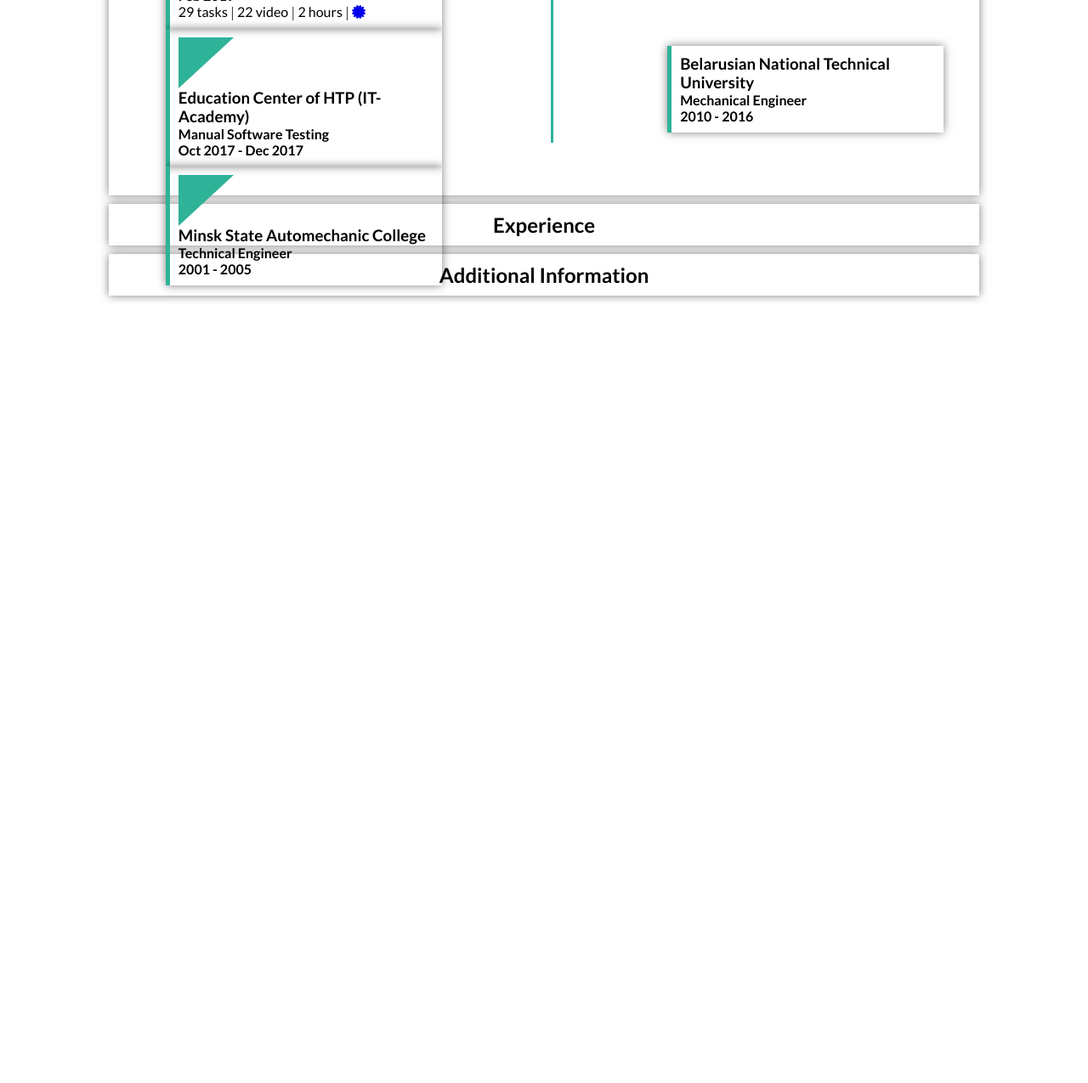
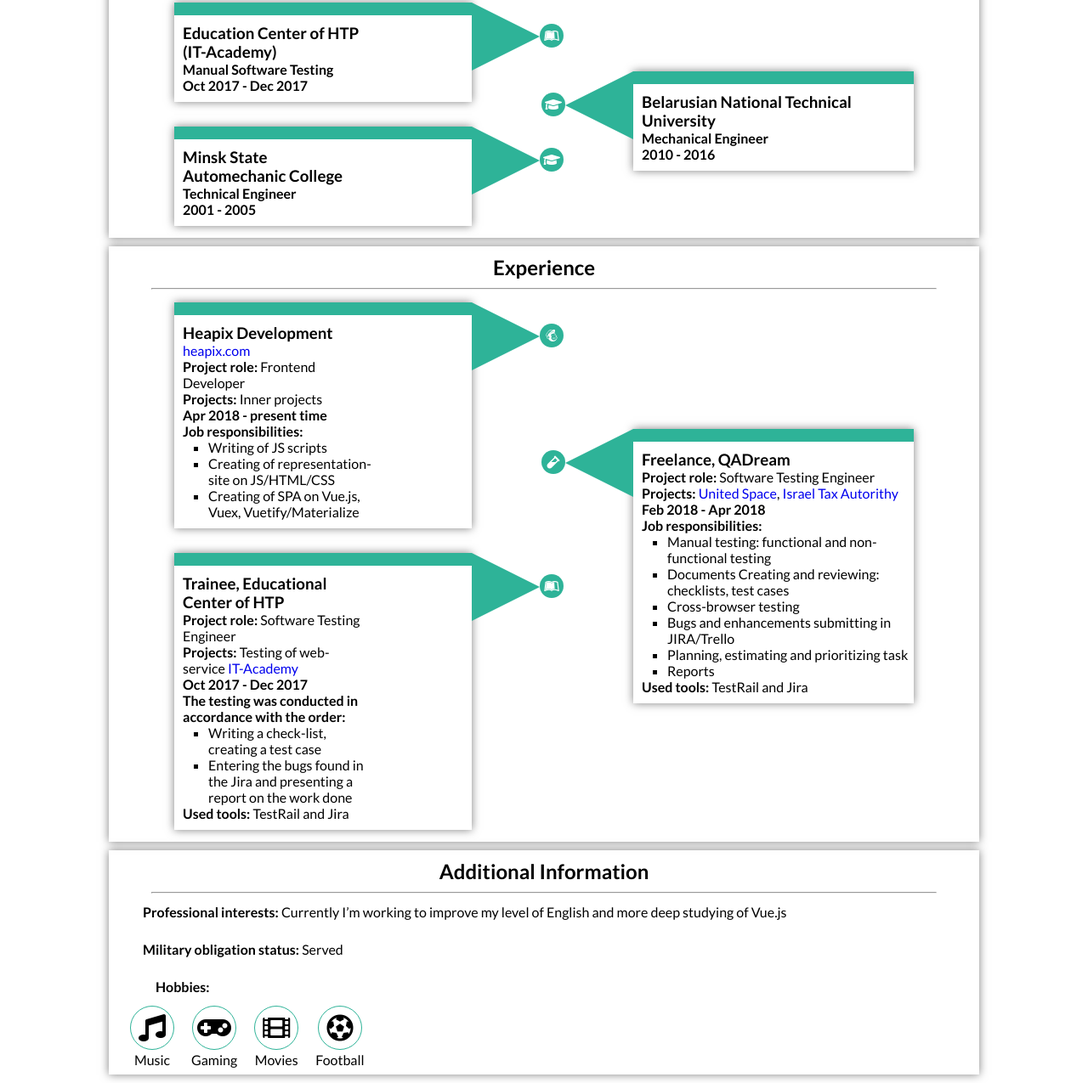
Before and after one commit to RRuslanIv/rsschool-2019Q1-cv, a plain HTML site: page index.html in a window 1280 px wide. Shown: the part 1140-2415 px from the top of the page at 85% size. Before the commit the page ends 1498 px from the top, so only its background shows below. Drawn offline with Linux system fonts and the light colour scheme.

Commit message:
feat: add new sections

```diff
--- a/assets/style.css
+++ b/assets/style.css
@@ -153,10 +153,9 @@ a {
 
 /* Main Skills*/
 
-.skills-content, .education-content {
+.skills-content {
 	width: 100%;
 	display: flex;
-	align-items: center;
 	justify-content: space-around;
 }
 
@@ -216,12 +215,26 @@ input[type=range]:focus::-webkit-slider-runnable-track {
 
 /* Main Education*/
 
+.education-content, .experience-content {
+	width: 100%;
+	display: flex;
+	justify-content: space-between;
+}
+
 .content-left, .content-right {
-	width: 300px;
-	height: 500px;
+	width: 330px;
+	height: 550px;
 	display: flex;
 	flex-direction: column;
 	justify-content: space-around;
+}
+
+.content-left {
+	margin-left: 77px;
+}
+
+.content-right {
+	margin-right: 77px;
 }
 
 .eduaction-line {
@@ -231,28 +244,54 @@ input[type=range]:focus::-webkit-slider-runnable-track {
 	justify-content: space-around;
 }
 
-.line {
+.content-left .content-column, .content-right .content-column {
+	width: 100%;
+	box-shadow: 0 0 10px rgba(0,0,0,0.5);
+	border-top: 15px solid #2eb398;
+	display: flex;
+}
+
+.content-left .content-column {
+	padding: 10px;
+	justify-content: space-around;
+}
+
+.content-right .content-column {
+	padding: 10px 0;
+	justify-content: flex-start;
+}
+
+.content-left .content-items {
+	display: flex;
+	position: relative;
+	left: 118px;
+}
+
+.content-right .content-items {
+	display: flex;
+	position: relative;
+	left: -108px;
+	margin-right: 10px;
+}
+
+.content-right .content-text {
+	margin-left: -108px;
+}
+
+.content-left .line, .content-right .line {
 	width: 0;
 	height: 0;
-	border-top: 60px solid #2eb398;
-	border-right: 65px solid transparent;
+	border-top: 40px solid transparent;
+	border-bottom: 40px solid transparent;
+	margin-top: -25px;
 }
 
-.content-column {
-	width: 100%;
-	box-shadow: 0 0 10px rgba(0,0,0,0.5);
-	border-left: 5px solid #2eb398;
-	padding: 10px;
+.content-left .line {
+	border-left: 80px solid #2eb398;
 }
 
-.content-center {
-	margin-left: 20px;
-}
-
-.trunk {
-	width: 3px;
-	height: 375px;
-	background: #2eb398;
+.content-right .line {
+	border-right: 80px solid #2eb398;
 }
 
 .circle {
@@ -262,16 +301,69 @@ input[type=range]:focus::-webkit-slider-runnable-track {
 	height: 28px;
 	width: 28px;
 	border-radius: 50%;
-	position: relative;
-	bottom: 13px;
-	left: 98%;
 	background: #2eb398;
-}
-
-.content-right .circle {
-	left: -19%;
 }
 
 .circle i {
 	color: #fff;
 }
+
+/* Main Experience*/
+
+.experience-content .content-left, .experience-content .content-right {
+	height: 650px;
+}
+
+.content-text ul {
+	padding-left: 30px;
+	font-family: 'Lato', sans-serif;
+}
+
+.content-text li {
+	list-style-type: square;
+}
+
+/* Main Additional Information*/
+
+.add-info-block-content {
+	width: 100%;
+   line-height: 1.5em;
+}
+
+.add-info-block-content p {
+	padding: 10px 40px;
+   text-align: justify;
+}
+
+.add-info-block-content p i {
+	font-size: 2em;
+	margin-left: 20px;
+}
+
+.info-content-hobby {
+	margin: 0 0 5px 15px;
+/*	border: 5px solid #2eb398;*/
+}
+
+.hobby-list {
+	display: flex;
+}
+
+.hobby-list .item {
+	display: flex;
+	align-items: center;
+	justify-content: center;
+	flex-direction: column;
+	margin: 0 10px;
+}
+
+.hobby-list li i {
+	display: flex;
+	align-items: center;
+	justify-content: center;
+	border: 1px solid #2eb398;
+	width: 50px;
+	height: 50px;
+	border-radius: 50%;
+	font-size: 2em;
+}
--- a/index.html
+++ b/index.html
@@ -185,11 +185,7 @@
 				<div class="education-content">
 					<div class="content-left">
 						<div class="content-column">
-							<div class="line"></div>
-							<div class="circle">
-								<i class="fas fa-brain"></i>
-							</div>
-							<div>
+							<div class="content-text">
 								<h3>FructCode on-line</h3>
 								<h4>HTML/CSS</h4>
 								<h4>Feb 2019</h4>
@@ -216,59 +212,50 @@
 									<a href="https://fructcode.com/ru/certificates/7f027eaa8e70d4b9a195d0a8b8910d08/ru/"><i class="fas fa-certificate"></i></a>
 								</span>
 							</div>
+							<div class="content-items">
+								<div class="line"></div>
+								<div class="circle">
+									<i class="fas fa-brain"></i>
+								</div>
+							</div>
 						</div>
 						<div class="content-column">
-							<div class="line"></div>
+							<div class="content-text">
 								<h3>Education Center of HTP (IT-Academy)</h3>
 								<h4>Manual Software Testing</h4>
 								<h4>Oct 2017 - Dec 2017</h4>
 							</div>
+							<div class="content-items">
+								<div class="line"></div>
+								<div class="circle">
+									<i class="fab fa-leanpub"></i>
+								</div>
+							</div>
+						</div>
 						<div class="content-column">
-							<div class="line"></div>
+							<div class="content-text">
 								<h3>Minsk State Automechanic College</h3>
 								<h4>Technical Engineer</h4>
 								<h4>2001 - 2005</h4>
 							</div>
-					</div>
-
-<!--
-					<div class="eduaction-line">
+							<div class="content-items">
 								<div class="line"></div>
-						<div class="line"></div>
-						<div class="line"></div>
-					</div>
--->
-
-					<div class="content-center">
-						<div class="trunk">
-							<div class="circle">
-								<i class="fas fa-brain"></i>
-							</div>
-							<div class="circle">
-								<i class="fas fa-brain"></i>
-							</div>
-							<div class="circle">
-								<i class="fab fa-leanpub"></i>
-							</div>
-							<div class="circle">
-								<i class="fas fa-graduation-cap"></i>
-								</div>
 								<div class="circle">
 									<i class="fas fa-graduation-cap"></i>
 								</div>
 							</div>
 						</div>
-
-<!--
-					<div class="eduaction-line">
-						<div class="line"></div>
-						<div class="line"></div>
 					</div>
--->
 
 					<div class="content-right">
 						<div class="content-column">
-<!--							<div class="line"></div>-->
+							<div class="content-items">
+								<div class="circle">
+									<i class="fas fa-brain"></i>
+								</div>
+								<div class="line"></div>
+							</div>
+							<div class="content-text">
 								<h3>Netology on-line</h3>
 								<h4>HTML/CSS</h4>
 								<h4>Jan 2019</h4>
@@ -276,11 +263,19 @@
 									<a href="https://netology.ru/sertificate/1525305?p=1&stop=1"><i class="fas fa-certificate"></i></a>
 								</span>
 							</div>
+						</div>
 						<div class="content-column">
-<!--							<div class="line"></div>-->
+							<div class="content-items">
+								<div class="circle">
+									<i class="fas fa-graduation-cap"></i>
+								</div>
+								<div class="line"></div>
+							</div>
+							<div class="content-text">
 								<h3>Belarusian National Technical University</h3>
 								<h4>Mechanical Engineer</h4>
 								<h4>2010 - 2016</h4>
+							</div>
 						</div>
 					</div>
 				</div>
@@ -290,12 +285,117 @@
 		<section class="experience">
 			<div class="experience-block">
 				<h2>Experience</h2>
+				<hr>
+				<div class="experience-content">
+					<div class="content-left">
+						<div class="content-column">
+							<div class="content-text">
+								<h3>Heapix Development</h3>
+								<p>
+									<a href="http://heapix.com/">heapix.com</a>
+								<p>
+								<p><strong>Project role:</strong> Frontend Developer</p>
+								<p><strong>Projects:</strong> Inner projects</p>
+								<h4>Apr 2018 - present time</h4>
+								<h4>Job responsibilities:</h4>
+								<ul>
+									<li>Writing of JS scripts</li>
+									<li>Creating of representation-site on JS/HTML/CSS</li>
+									<li>Creating of SPA on Vue.js, Vuex, Vuetify/Materialize</li>
+								</ul>
+							</div>
+							<div class="content-items">
+								<div class="line"></div>
+								<div class="circle">
+									<i class="fab fa-mailchimp"></i>
+								</div>
+							</div>
+						</div>
+						<div class="content-column">
+							<div class="content-text">
+								<h3>Trainee, Educational Center of HTP</h3>
+								<p><strong>Project role:</strong> Software Testing Engineer</p>
+								<p><strong>Projects:</strong> Testing of web-service <a href="https://it-academy.by/"> IT-Academy</a>
+								</p>
+								<h4>Oct 2017 - Dec 2017</h4>
+								<h4>The testing was conducted in accordance with the order:</h4>
+								<ul>
+									<li>Writing a check-list, creating a test case</li>
+									<li>Entering the bugs found in the Jira and presenting a report on the work done </li>
+								</ul>
+								<p><strong>Used tools:</strong> TestRail and Jira</p>
+							</div>
+							<div class="content-items">
+								<div class="line"></div>
+								<div class="circle">
+									<i class="fab fa-leanpub"></i>
+								</div>
+							</div>
+						</div>
+					</div>
+
+					<div class="content-right">
+						<div class="content-column">
+							<div class="content-items">
+								<div class="circle">
+									<i class="fas fa-vial"></i>
+								</div>
+								<div class="line"></div>
+							</div>
+							<div class="content-text">
+								<h3>Freelance, QADream</h3>
+								<p><strong>Project role:</strong> Software Testing Engineer</p>
+								<p><strong>Projects:</strong>
+								<a href="https://www.unitedspaces.com/">United Space</a>,
+								<a href="https://taxes.gov.il/Pages/Pages/ShirutimBeClickBySugShirutsheiltot.aspx">Israel Tax Autorithy</a>
+								</p>
+								<h4>Feb 2018 - Apr 2018</h4>
+								<h4>Job responsibilities:</h4>
+								<ul>
+									<li>Manual testing: functional and non-functional testing </li>
+									<li>Documents Creating and reviewing: checklists, test cases</li>
+									<li>Cross-browser testing</li>
+									<li>Bugs and enhancements submitting in JIRA/Trello</li>
+									<li>Planning, estimating and prioritizing task</li>
+									<li>Reports</li>
+								</ul>
+								<p><strong>Used tools:</strong> TestRail and Jira</p>
+							</div>
+						</div>
+					</div>
+				</div>
 			</div>
 		</section>
 
 		<section class="add-info">
 			<div class="add-info-block">
 				<h2>Additional Information</h2>
+				<hr>
+				<div class="add-info-block-content">
+					<p><strong>Professional interests:</strong> Currently I’m working to improve my level of English and more deep studying of Vue.js</p>
+					<p><strong>Military obligation status:</strong> Served</p>
+					<div class="info-content-hobby">
+						<p><strong>Hobbies:</strong></p>
+						<ul class="hobby-list">
+							<li class="item">
+								<i class="fas fa-music"></i>
+								<span>Music</span>
+							</li>
+							<li class="item">
+								<i class="fas fa-gamepad"></i>
+								<span>Gaming</span>
+							</li>
+							<li class="item">
+								<i class="fas fa-film"></i>
+								<span>Movies</span>
+							</li>
+							<li class="item">
+								<i class="fas fa-futbol"></i>
+								<span>Football</span>
+							</li>
+						</ul>
+					</div>
+				</div>
 			</div>
 		</section>
 	</main>
```
Lines whose indentation alone changed are shown as unchanged.
